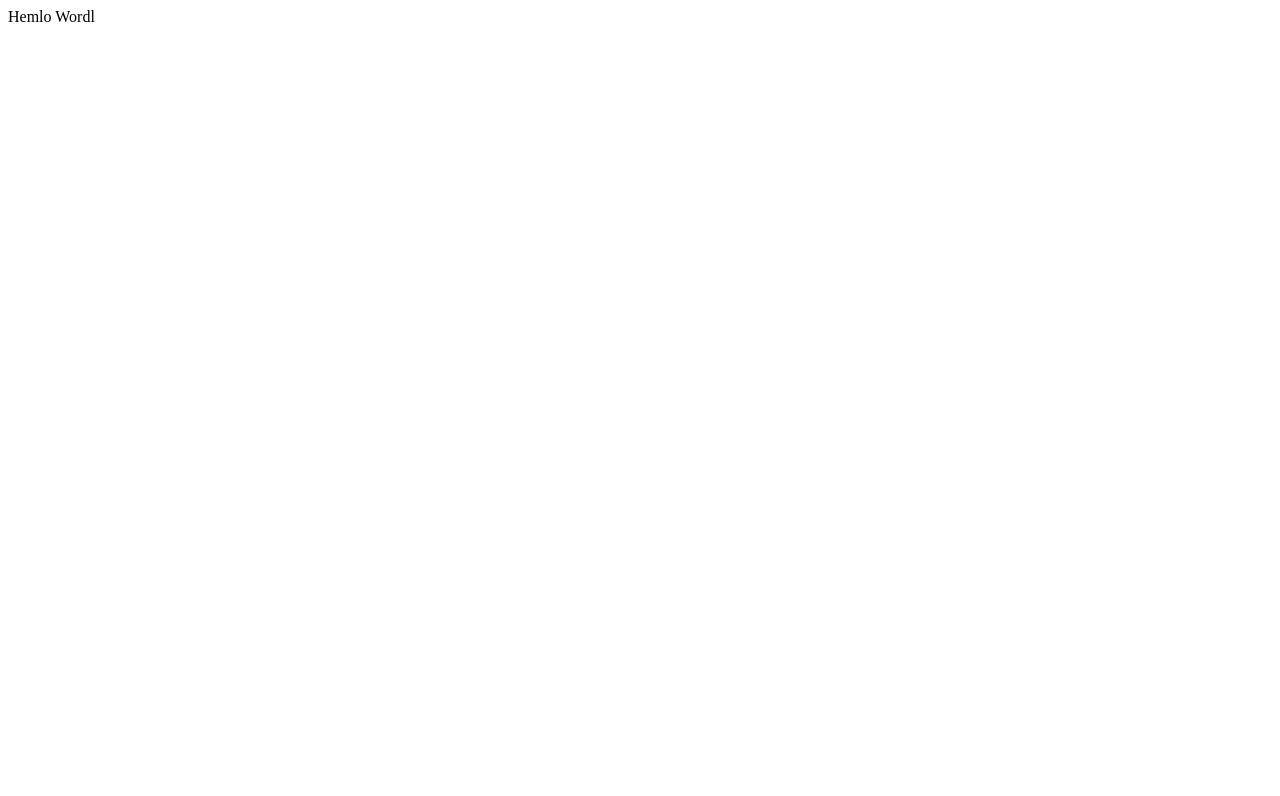
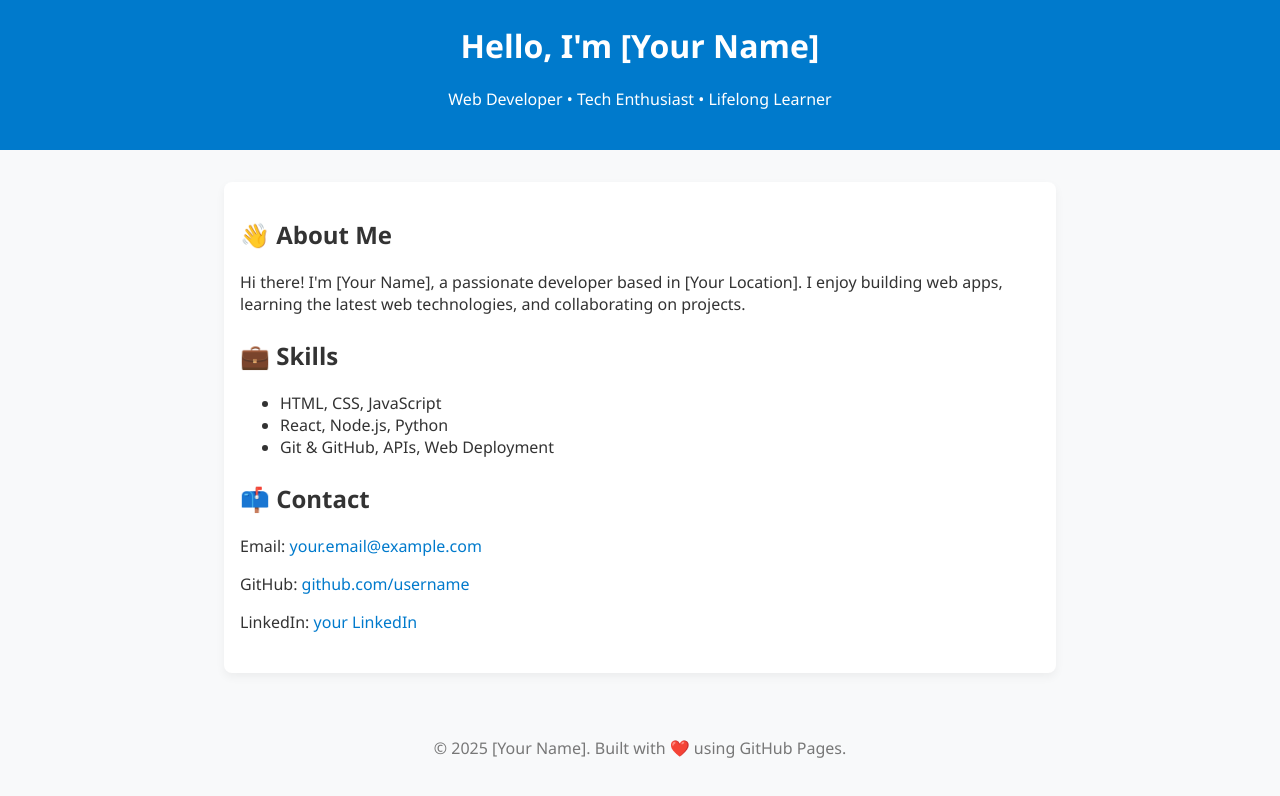
Before and after one commit to uzuto/uzuto.github.io, a plain HTML site: page index.html in a window 1280 px wide. Drawn offline with Linux system fonts and the light colour scheme.

Commit message:
Boilerplate HTML

```diff
--- a/index.html
+++ b/index.html
@@ -1 +1,87 @@
-Hemlo Wordl
+<!DOCTYPE html>
+<html lang="en">
+<head>
+  <meta charset="UTF-8" />
+  <meta name="viewport" content="width=device-width, initial-scale=1.0"/>
+  <title>About Me</title>
+  <style>
+    body {
+      font-family: 'Segoe UI', Tahoma, Geneva, Verdana, sans-serif;
+      margin: 0;
+      padding: 0;
+      background-color: #f8f9fa;
+      color: #333;
+    }
+    header {
+      background-color: #007acc;
+      color: white;
+      padding: 1.5rem;
+      text-align: center;
+    }
+    main {
+      max-width: 800px;
+      margin: 2rem auto;
+      padding: 1rem;
+      background-color: white;
+      border-radius: 8px;
+      box-shadow: 0 4px 10px rgba(0, 0, 0, 0.05);
+    }
+    h1 {
+      margin-top: 0;
+    }
+    section {
+      margin-bottom: 1.5rem;
+    }
+    footer {
+      text-align: center;
+      padding: 1rem;
+      color: #777;
+    }
+    a {
+      color: #007acc;
+      text-decoration: none;
+    }
+    a:hover {
+      text-decoration: underline;
+    }
+  </style>
+</head>
+<body>
+
+  <header>
+    <h1>Hello, I'm [Your Name]</h1>
+    <p>Web Developer • Tech Enthusiast • Lifelong Learner</p>
+  </header>
+
+  <main>
+    <section>
+      <h2>👋 About Me</h2>
+      <p>
+        Hi there! I'm [Your Name], a passionate developer based in [Your Location].
+        I enjoy building web apps, learning the latest web technologies, and collaborating on projects.
+      </p>
+    </section>
+
+    <section>
+      <h2>💼 Skills</h2>
+      <ul>
+        <li>HTML, CSS, JavaScript</li>
+        <li>React, Node.js, Python</li>
+        <li>Git & GitHub, APIs, Web Deployment</li>
+      </ul>
+    </section>
+
+    <section>
+      <h2>📫 Contact</h2>
+      <p>Email: <a href="mailto:your.email@example.com">your.email@example.com</a></p>
+      <p>GitHub: <a href="https://github.com/username" target="_blank">github.com/username</a></p>
+      <p>LinkedIn: <a href="https://www.linkedin.com/in/yourprofile" target="_blank">your LinkedIn</a></p>
+    </section>
+  </main>
+
+  <footer>
+    <p>&copy; 2025 [Your Name]. Built with ❤️ using GitHub Pages.</p>
+  </footer>
+
+</body>
+</html>
```
